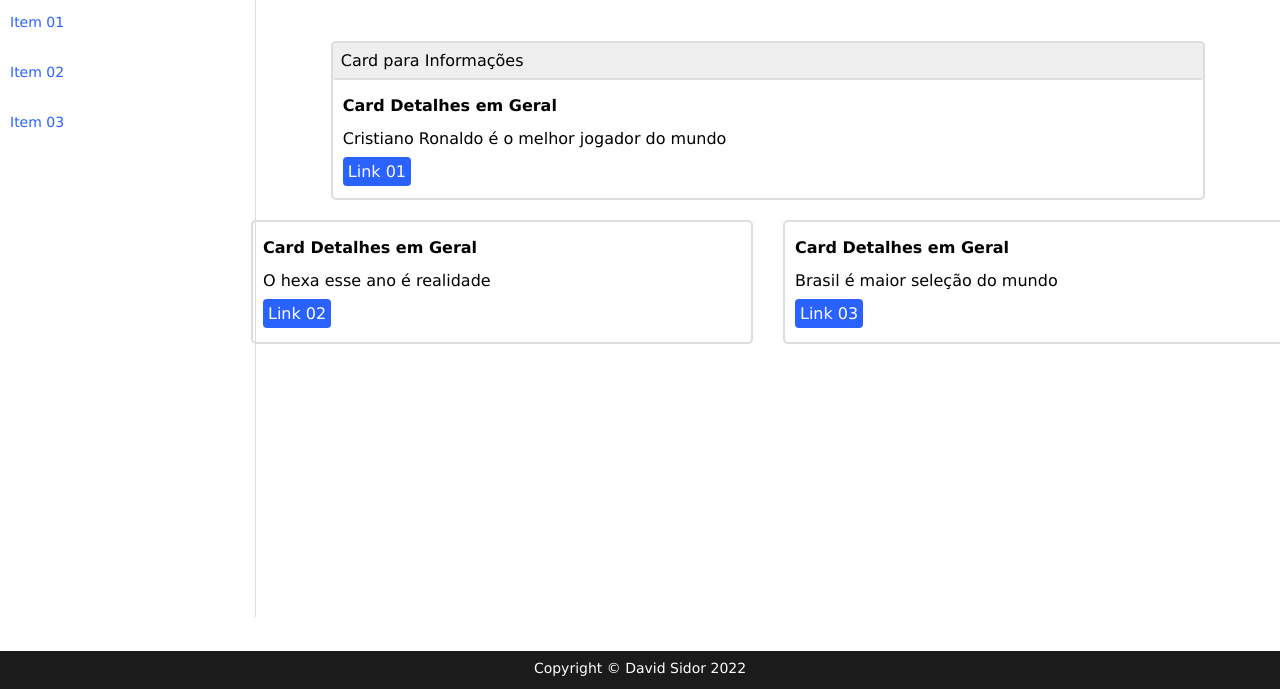
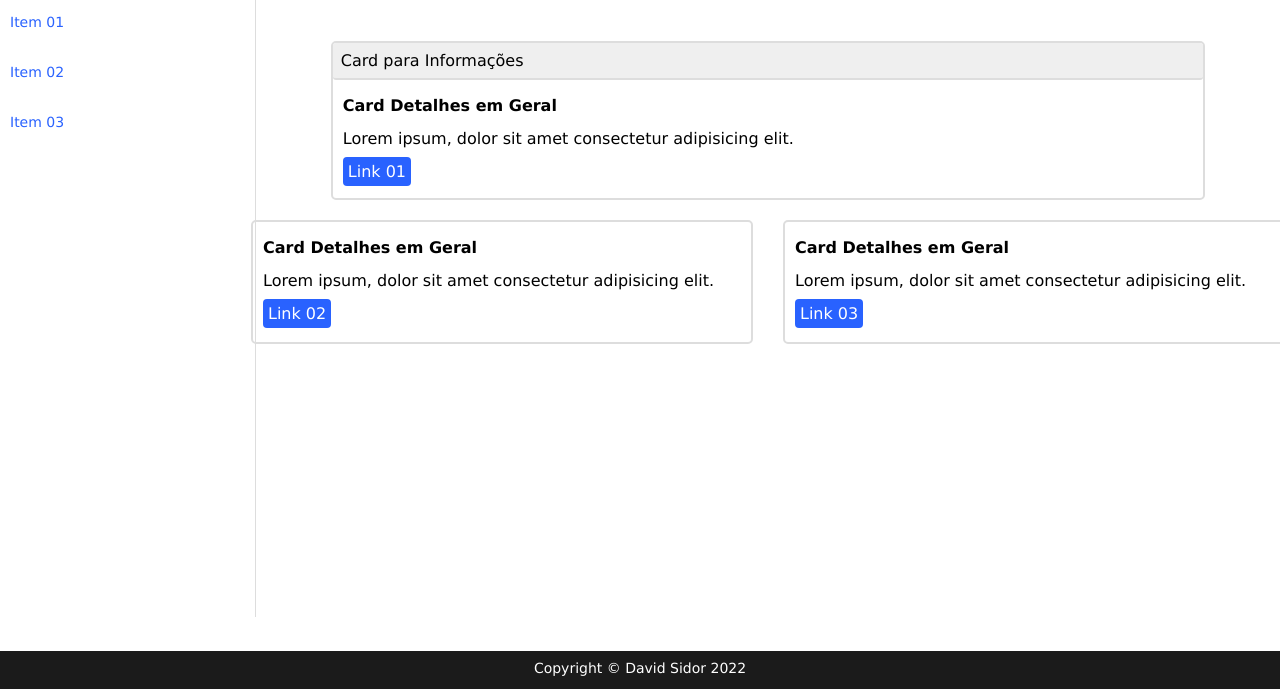
Before and after one commit to davidsidor/Desafios, a plain HTML site: page DashBoard/index.html in a window 1280 px wide. Shown: the part 111-800 px from the top of the page. Drawn offline with Linux system fonts and the light colour scheme.

Commit message:
alteração no paragrafo

```diff
--- a/DashBoard/index.html
+++ b/DashBoard/index.html
@@ -37,7 +37,7 @@
                             <h5>Card Detalhes em Geral</h5>
                         </li>
                         <li>
-                            <p>Cristiano Ronaldo é o melhor jogador do mundo</p>
+                            <p>Lorem ipsum, dolor sit amet consectetur adipisicing elit.</p>
                         </li>
                         <li><a href="#">Link 01</a></li>
                     </ul>
@@ -52,7 +52,7 @@
                                 <h5>Card Detalhes em Geral</h5>
                             </li>
                             <li>
-                                <p>O hexa esse ano é realidade</p>
+                                <p>Lorem ipsum, dolor sit amet consectetur adipisicing elit.</p>
                             </li>
                             <li><a href="#">Link 02</a></li>
                         </ul>
@@ -65,7 +65,7 @@
                                 <h5>Card Detalhes em Geral</h5>
                             </li>
                             <li>
-                                <p>Brasil é maior seleção do mundo</p>
+                                <p>Lorem ipsum, dolor sit amet consectetur adipisicing elit.</p>
                             </li>
                             <li><a href="#">Link 03</a></li>
                         </ul>
```
